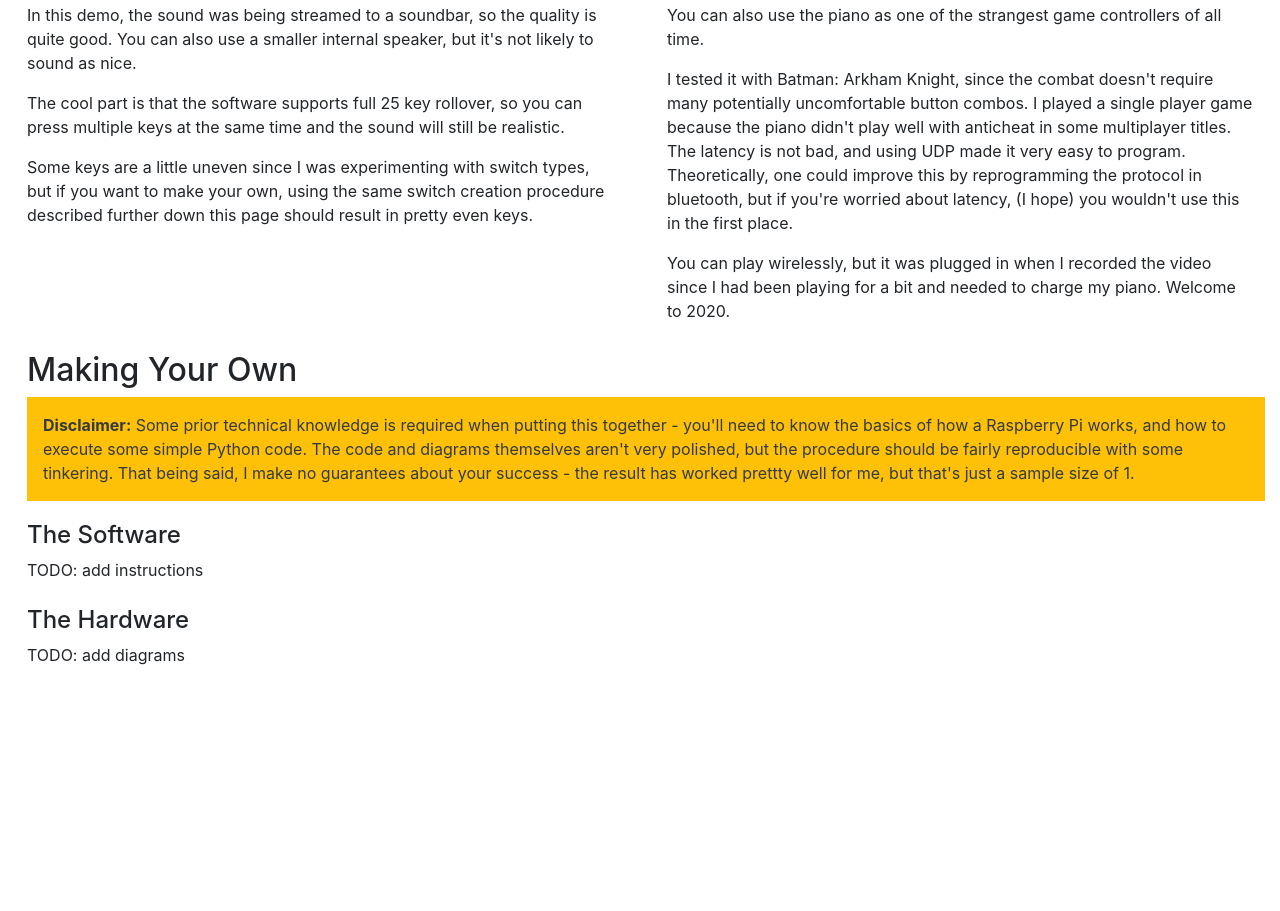
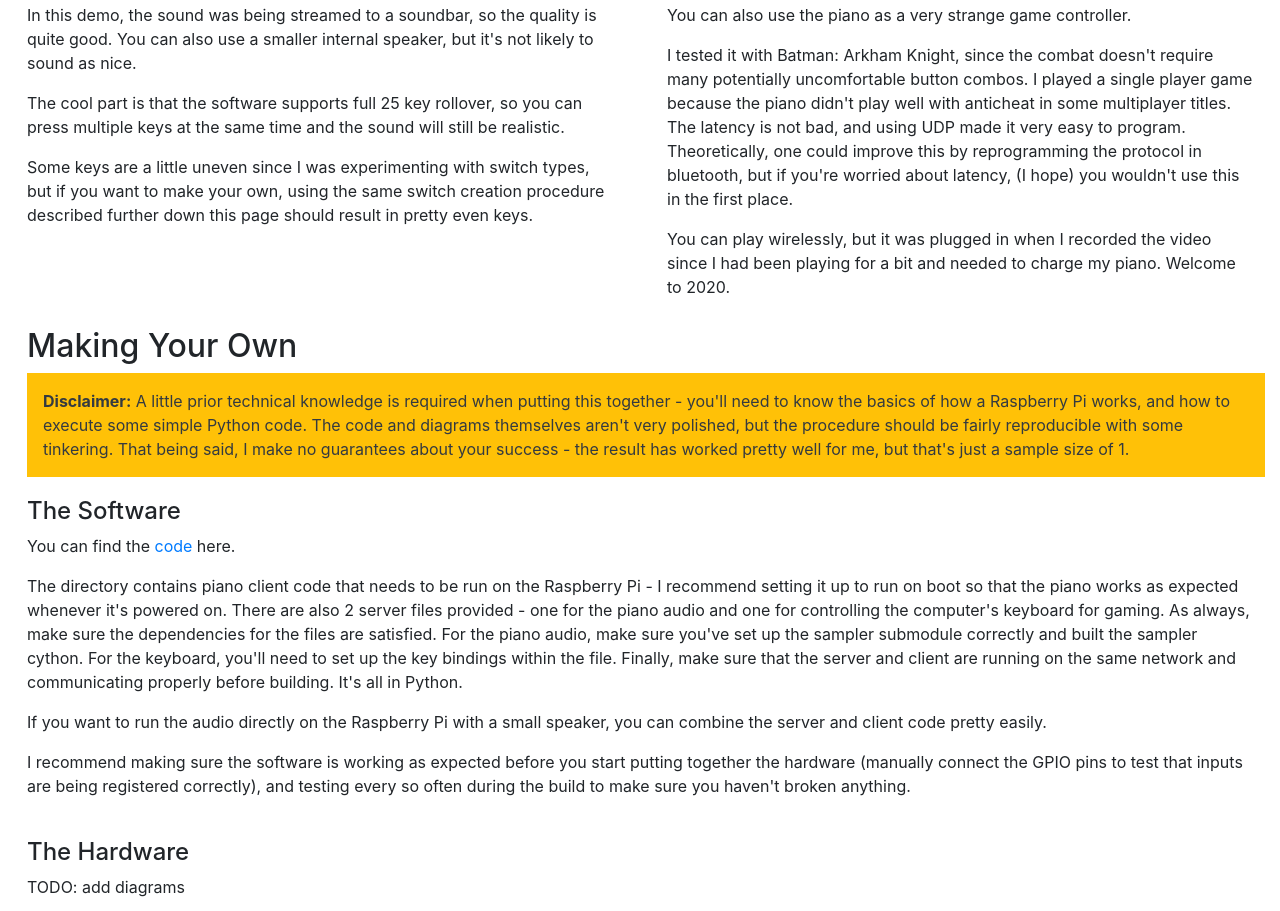
Before and after one commit to debkbanerji/lego-pi-ano, a plain HTML site: page docs/index.html in a window 1280 px wide. Shown: the part 889-1800 px from the top of the page. Before the commit the page ends 1568 px from the top, so only its background shows below. Drawn offline with nearby package versions, Linux system fonts and the light colour scheme.

Commit message:
Software Instructions

```diff
--- a/docs/index.html
+++ b/docs/index.html
@@ -78,8 +78,7 @@
             </video>
           </div>
           <div style="padding-top: 10px">
-            <p>You can also use the piano as one of the strangest game controllers
-              of all time.
+            <p>You can also use the piano as a very strange game controller.
             </p>
             <p>I tested it with Batman: Arkham Knight, since the combat doesn't
               require many potentially uncomfortable button combos. I played a
@@ -99,18 +98,36 @@
     <div class="row">
       <div class="col">
         <h2 style="padding-left: 12px">Making Your Own</h2>
-        <div style="margin-left: 12px" class="p-3 mb-2 bg-warning text-dark"><b>Disclaimer:</b> Some prior technical knowledge is required
+        <div style="margin-left: 12px" class="p-3 mb-2 bg-warning text-dark"><b>Disclaimer:</b> A little prior technical knowledge is required
           when putting this together - you'll need to know the basics of how a Raspberry Pi works, and how to execute
           some simple Python code. The code and diagrams themselves aren't very polished, but the procedure should be fairly
           reproducible with some tinkering. That being said, I make no guarantees about your success - the result
-          has worked prettty well for me, but that's just a sample size of 1.</div>
+          has worked pretty well for me, but that's just a sample size of 1.</div>
       </div>
     </div>
     <div class="row">
       <div class="col">
         <div style="padding: 12px">
           <h4>The Software</h4>
-          TODO: add instructions
+          <p>You can find the <a href="https://github.com/debkbanerji/lego-pi-ano/tree/master/code" target="_blank">code</a> here.
+          </p>
+          <p>
+            The directory contains piano client code that needs to be run on the Raspberry Pi - I recommend setting it up to run on boot
+            so that the piano works as expected whenever it's powered on. There are also 2 server files provided - one for the
+            piano audio and one for controlling the computer's keyboard for gaming. As always, make sure the dependencies for
+            the files are satisfied. For the piano audio, make sure you've set up the sampler submodule correctly and built the sampler
+            cython. For the keyboard, you'll need to set up the key bindings within the file. Finally, make sure that the server and
+            client are running on the same network and communicating properly before building. It's all in Python.
+          </p>
+          <p>
+            If you want to run the audio directly on the Raspberry Pi with a
+            small speaker, you can combine the server and client code pretty easily.
+          </p>
+          <p>
+            I recommend making sure the software is working as expected before you start putting together the hardware (manually connect the GPIO pins
+            to test that inputs are being registered correctly), and testing every so often during the build to make sure you haven't broken
+            anything.
+          </p>
         </div>
       </div>
     </div>
```
